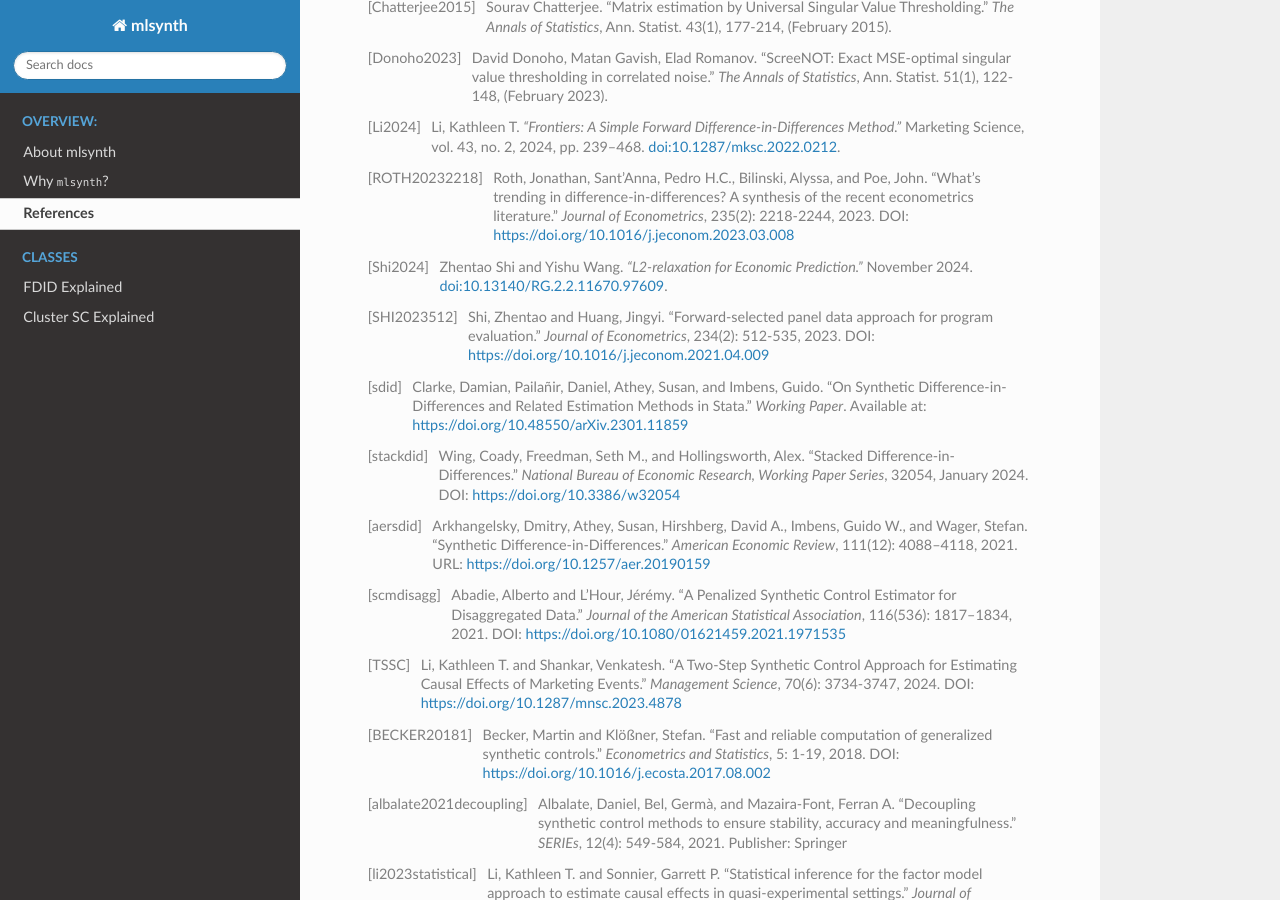
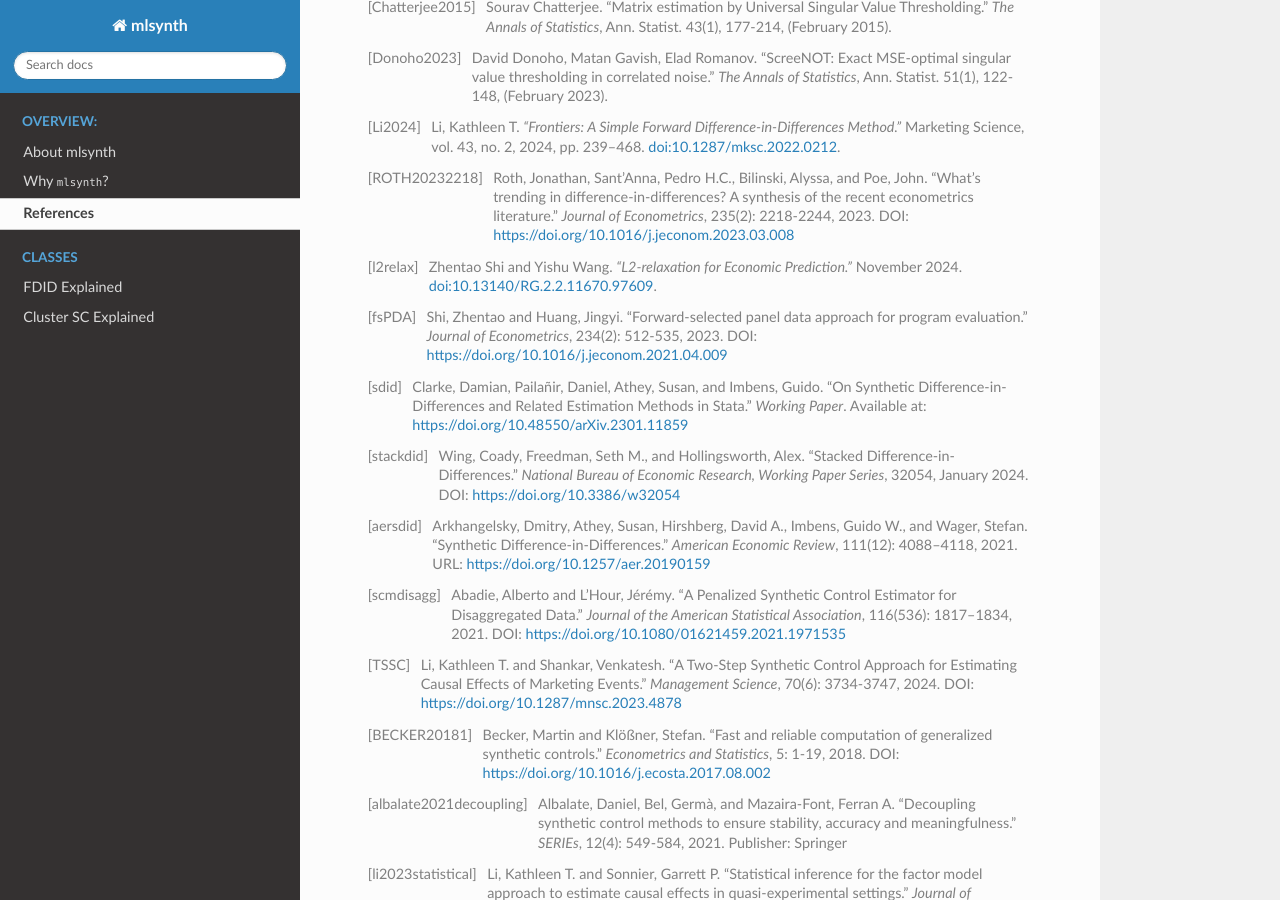
Before and after one commit to jgreathouse9/mlsynth, a Sphinx documentation site: the page built from docs/references.rst, in a window 1280 px wide and 900 px high, scrolled down 680 px. Built offline with Sphinx 7.4.7 and the Read the Docs theme 3.1.0, drawn with Linux system fonts in a browser that asks for light colours; pages that are not in the unit, such as notebooks, are missing from menus.

Commit message:
Update references.rst

```diff
--- a/docs/references.rst
+++ b/docs/references.rst
@@ -38,10 +38,10 @@ References
     *Journal of Econometrics*, 235(2): 2218-2244, 2023.
     DOI: https://doi.org/10.1016/j.jeconom.2023.03.008
 
-.. [Shi2024] Zhentao Shi and Yishu Wang. *"L2-relaxation for Economic Prediction."* November 2024. `doi:10.13140/RG.2.2.11670.97609 <https://doi.org/10.13140/RG.2.2.11670.97609>`_.
+.. [l2relax] Zhentao Shi and Yishu Wang. *"L2-relaxation for Economic Prediction."* November 2024. `doi:10.13140/RG.2.2.11670.97609 <https://doi.org/10.13140/RG.2.2.11670.97609>`_.
 
 
-.. [SHI2023512]
+.. [fsPDA]
     Shi, Zhentao and Huang, Jingyi.
     "Forward-selected panel data approach for program evaluation."
     *Journal of Econometrics*, 234(2): 512-535, 2023.
```
